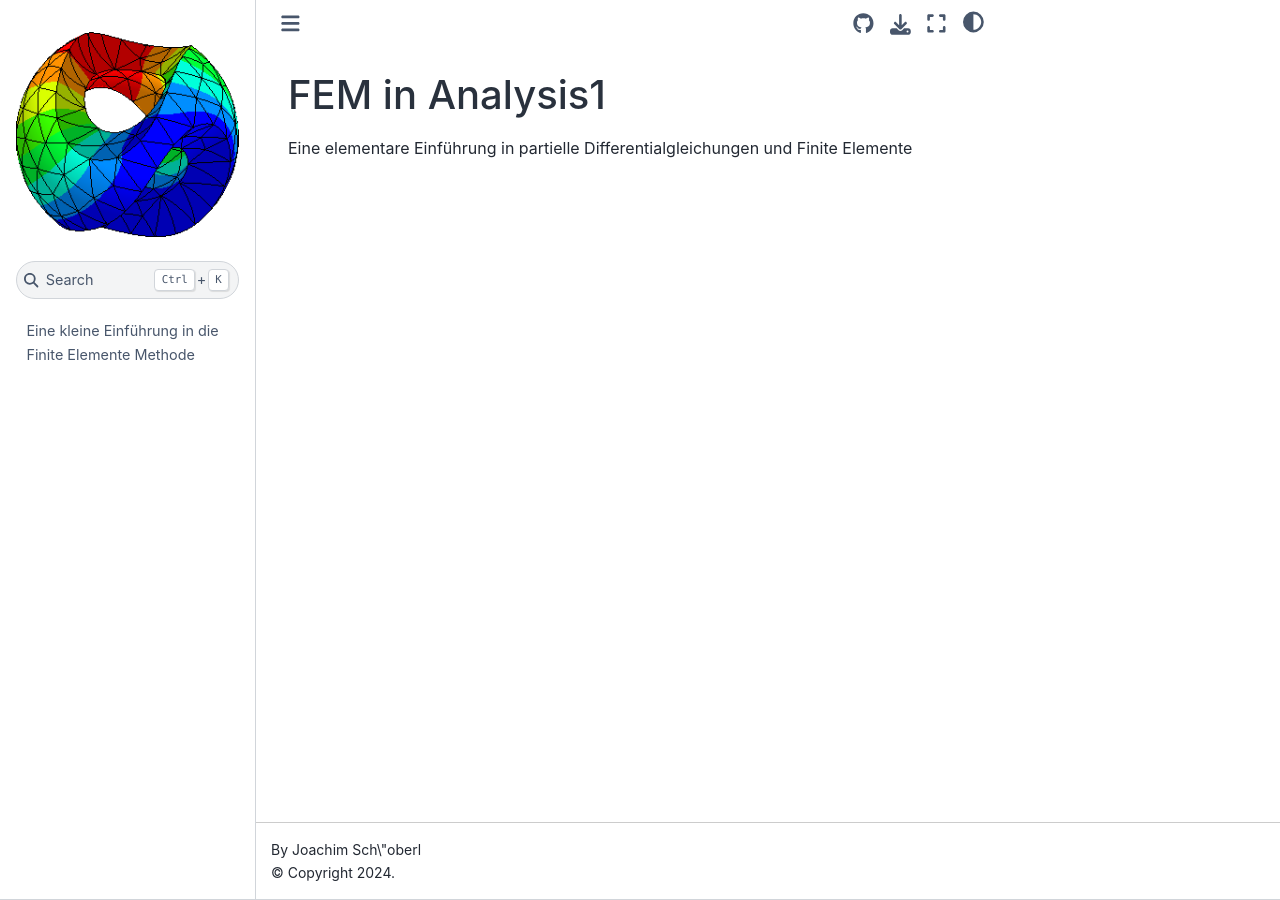
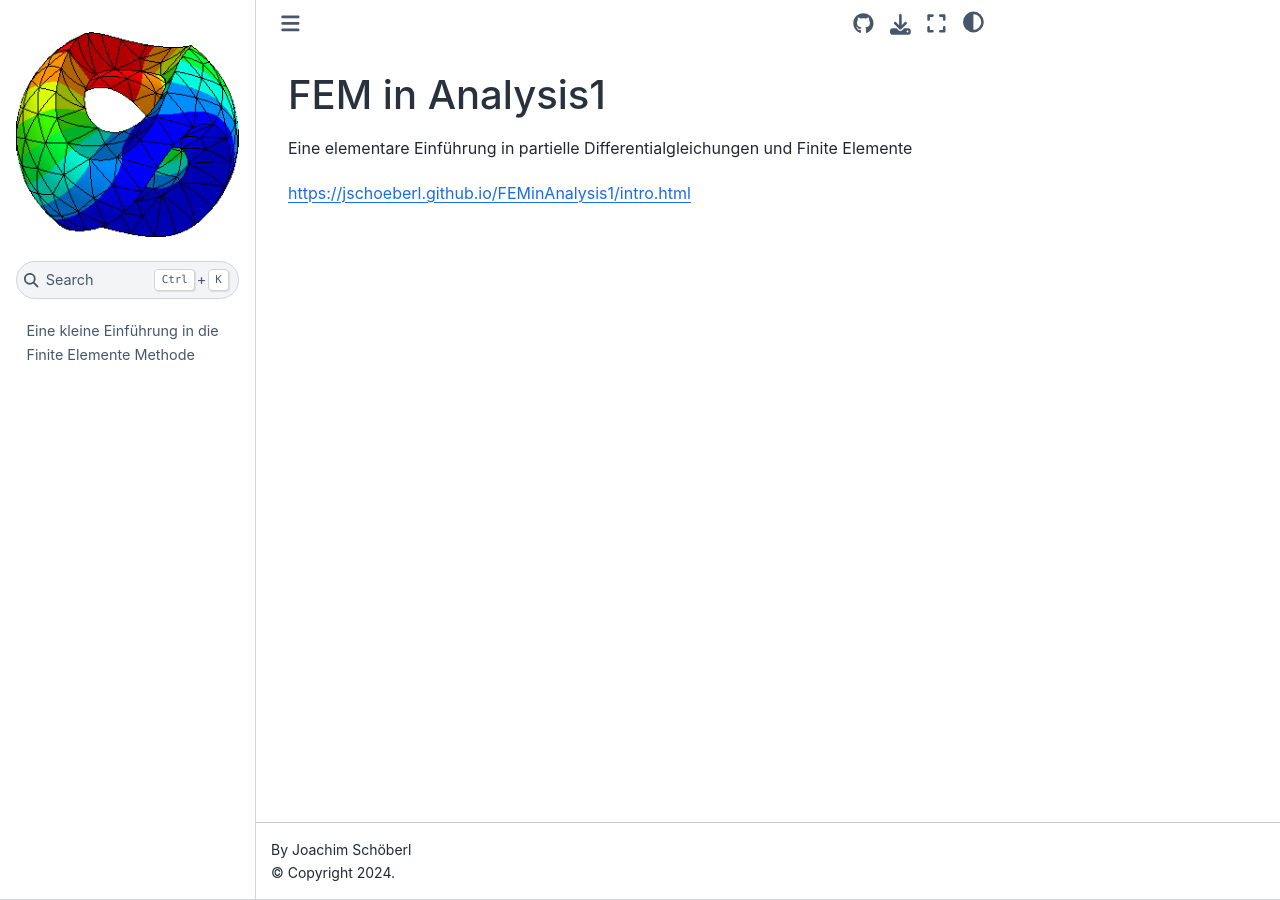
Before and after one commit to JSchoeberl/FEMinAnalysis1, a Jupyter Book: the page built from README.md, in a window 1280 px wide. Built offline with Jupyter Book 1.0.4 settings and Sphinx 7.4.7 and the Sphinx Book theme 1.1.4, drawn with Linux system fonts in a browser that asks for light colours; pages that are not in the unit, such as notebooks, are missing from menus.

```diff
--- a/README.md
+++ b/README.md
@@ -1,2 +1,5 @@
 # FEM in Analysis1
 Eine elementare Einführung in partielle Differentialgleichungen und Finite Elemente
+
+
+https://jschoeberl.github.io/FEMinAnalysis1/intro.html
--- a/_config.yml
+++ b/_config.yml
@@ -2,7 +2,7 @@
 # Learn more at https://jupyterbook.org/customize/config.html
 
 title: FEM in Analysis 1
-author: Joachim Sch\"oberl
+author: Joachim Schöberl
 logo: NGSlogo.png
 copyright : "2024"  # Copyright year to be placed in the footer
 
```
Also changed, not shown: 4 other files.
